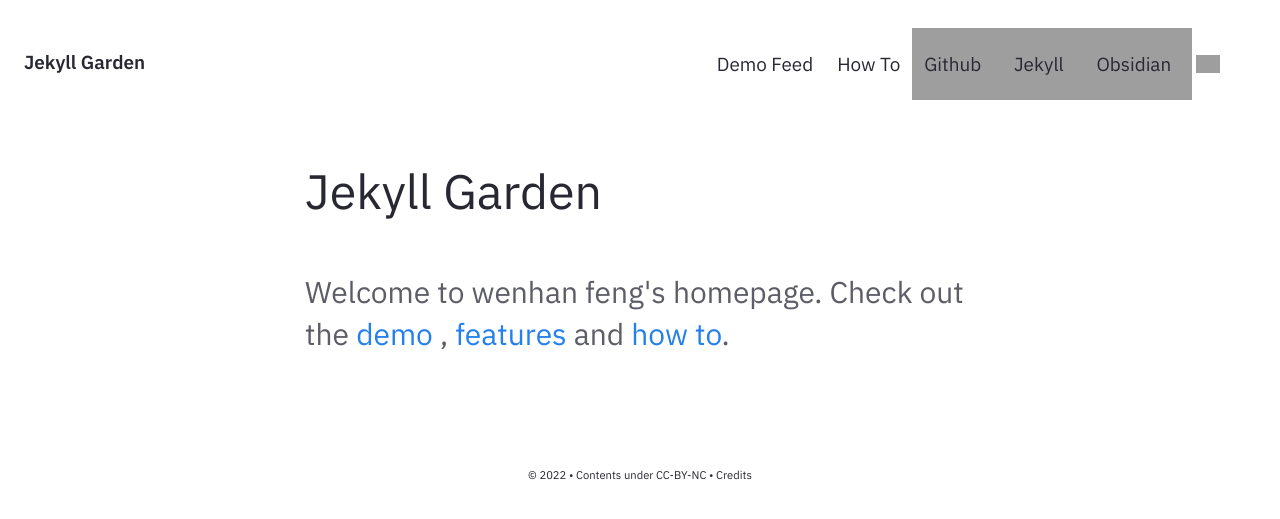
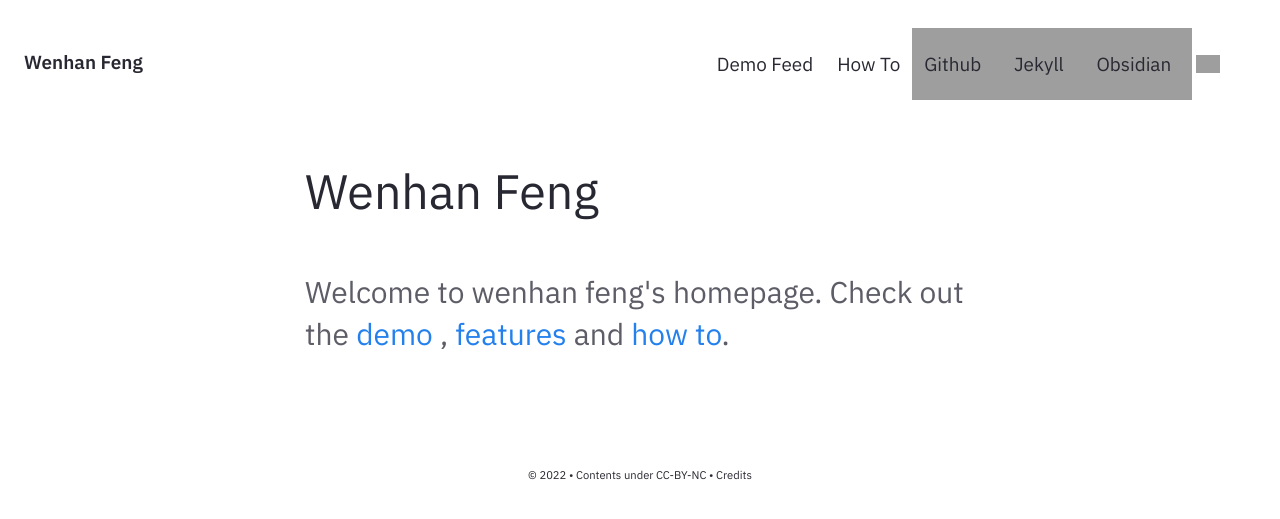
Before and after one commit to wenhanfeng/wenhanfeng.github.io, a Jekyll site: the page built from pages/index.md, in a window 1280 px wide. Shown: the top 519 px of the page. Built offline with Jekyll 4.4.1, drawn with Linux system fonts in a browser that asks for light colours; grey boxes are pictures that could not be loaded.

Commit message:
Update _config.yml

```diff
--- a/_config.yml
+++ b/_config.yml
@@ -27,7 +27,7 @@ baseurl: ""
 
 # Website Header, Description, Footer year and text.
 # If you are deleting this, make sure you remove it from HTML files too
-heading: Jekyll Garden # Change this
+heading: Wenhan Feng # Change this
 content: Obsidian ready Jekyll Theme
 copyright:
   year: © 2022
```
